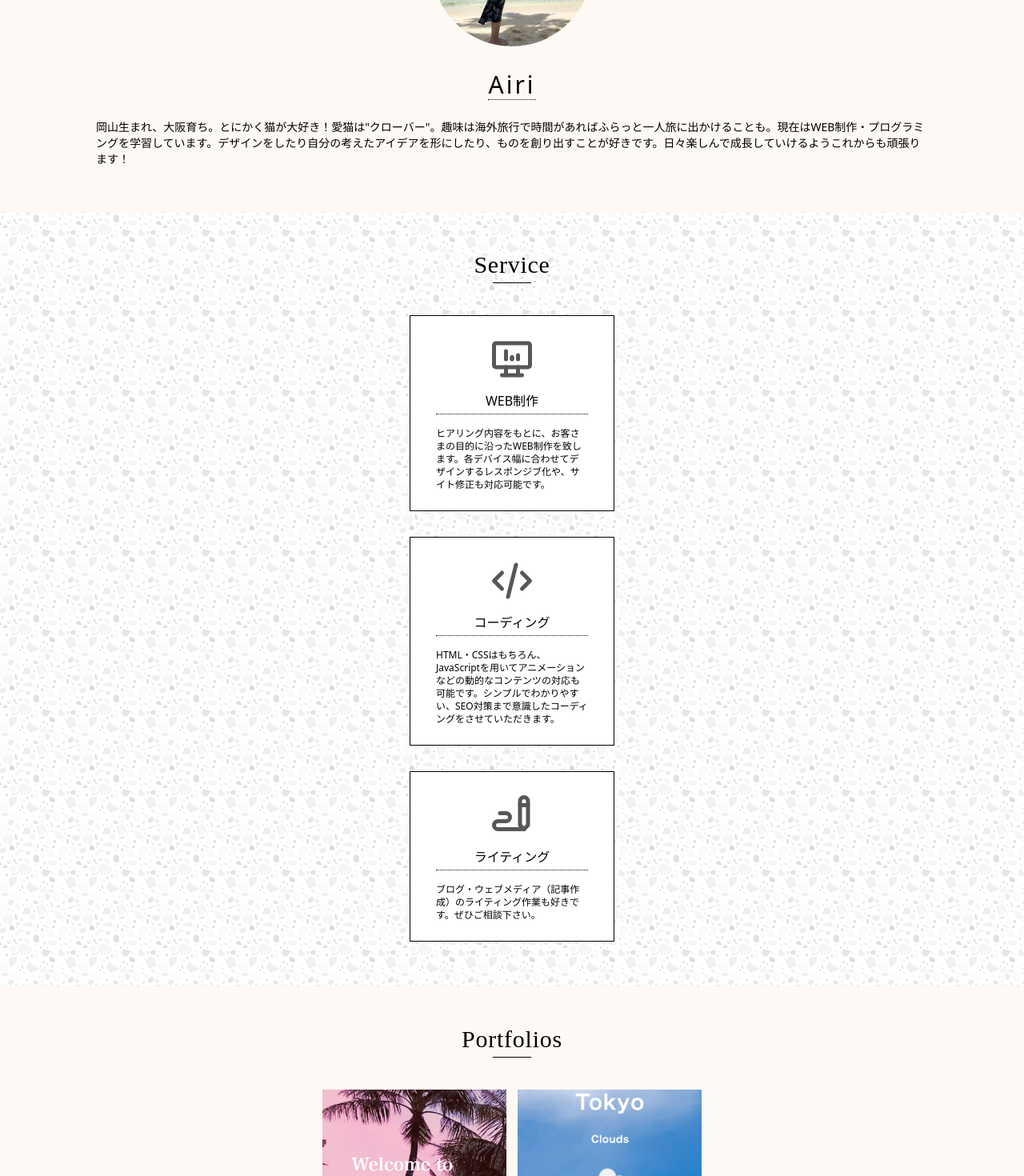
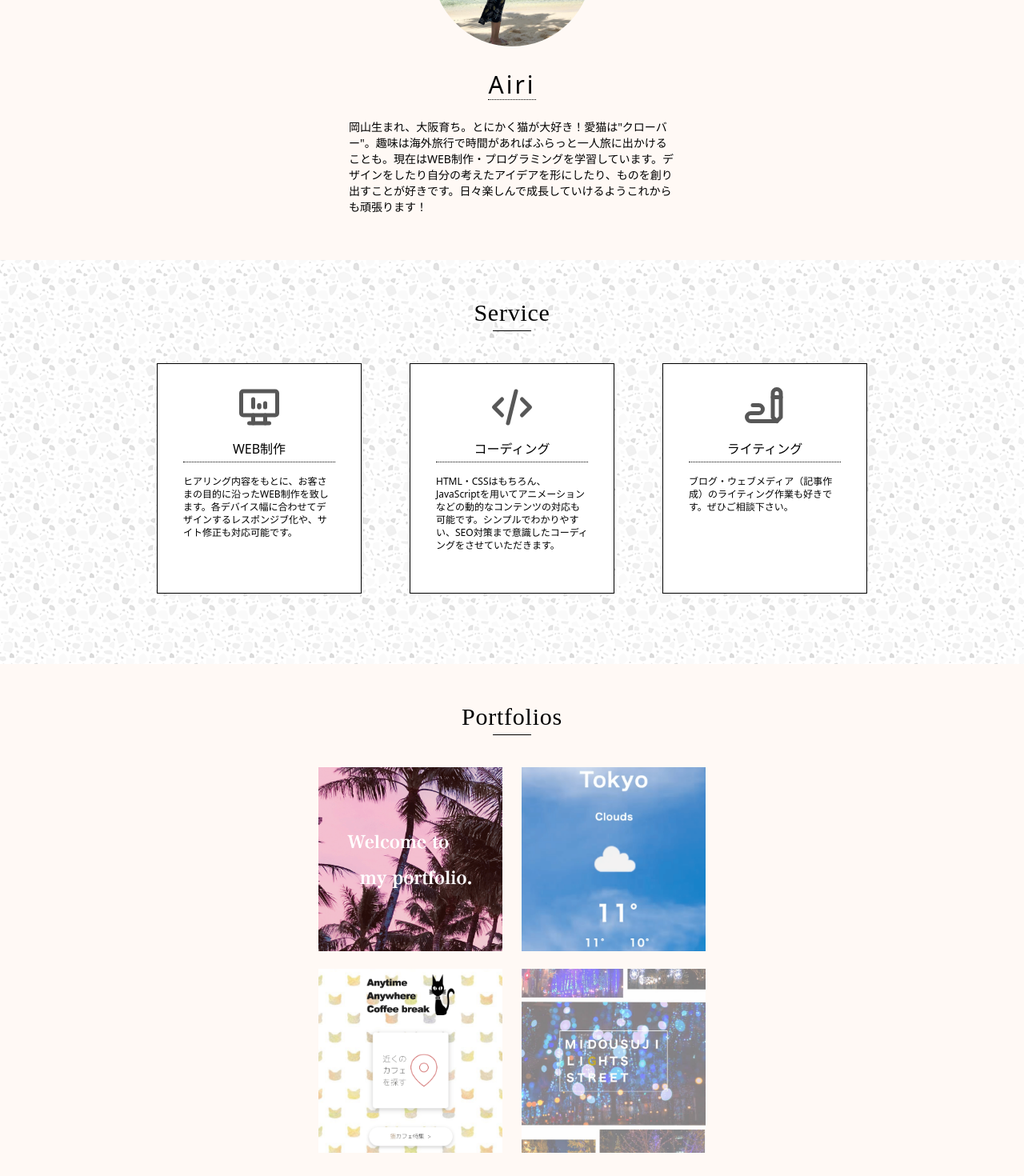
Before and after one commit to airiclover/Tailwind-practice, a Next.js app: page / in a window 1280 px wide. Shown: the part 1420-2890 px from the top of the page at 80% size. Built offline with nearby package versions, Linux system fonts and the light colour scheme.

Commit message:
📱 Add responsive design.

```diff
--- a/src/components/Concept.js
+++ b/src/components/Concept.js
@@ -3,7 +3,7 @@ export function Concept() {
     <div id="concept" className="pt-12 pb-14 px-2 text-center">
       <h1 className="font-Unna text-3xl tracking-wide">Concept</h1>
       <div className="border-t w-12 mx-auto mt-1 mb-2"></div>
-      <div className="mt-6 bg-pink-light text-xs text-center rounded-xl py-7 px-10 inline-block tracking-widest leading-9 shadow-inner sm:px-24 ">
+      <div className="mt-6 bg-pink-light text-xs text-center rounded-xl py-7 px-10 inline-block tracking-widest leading-9 shadow-inner sm:px-24">
         自分の考えているアイデアを形に。
         <br />
         「楽しみながら」をモットーに、
--- a/src/components/Portfolios.js
+++ b/src/components/Portfolios.js
@@ -35,7 +35,7 @@ export function Portfolios() {
       <h1 className="font-Unna text-3xl tracking-wide">Portfolios</h1>
       <div className="border-t w-12 mx-auto mt-1 mb-10"></div>
 
-      <div className="grid grid-cols-2 gap-y-1 gap-x-2.5 sm:gap-y-2 sm:gap-x-3.5">
+      <div className="grid grid-cols-2 gap-y-1 gap-x-2.5 sm:gap-y-2 sm:gap-x-3.5 lg:gap-y-4 lg:gap-x-6">
         {PTFIMAGES.map((ptfimage) => (
           <a
             key={ptfimage.name}
--- a/src/components/Profile.js
+++ b/src/components/Profile.js
@@ -22,7 +22,7 @@ export function Profile() {
       <div className="pt-6 text-3xl font-light inline-block tracking-widest border-dotted border-b border-black">
         Airi
       </div>
-      <p className="pt-6 px-9 text-sm text-left sm:px-28">
+      <p className="pt-6 px-9 text-sm text-left sm:px-28 lg:w-6/12 lg:mx-auto">
         岡山生まれ、大阪育ち。とにかく猫が大好き！愛猫は"クローバー"。趣味は海外旅行で時間があればふらっと一人旅に出かけることも。現在はWEB制作・プログラミングを学習しています。デザインをしたり自分の考えたアイデアを形にしたり、ものを創り出すことが好きです。日々楽しんで成長していけるようこれからも頑張ります！
       </p>
     </div>
--- a/src/components/Service.js
+++ b/src/components/Service.js
@@ -26,11 +26,11 @@ export function Service() {
     <div id="service" className="bg-stoneImg pt-12 pb-14 px-2 text-center">
       <h1 className="font-Unna text-3xl tracking-wide">Service</h1>
       <div className="border-t w-12 mx-auto mt-1 mb-10"></div>
-      <div>
+      <div className="lg:mx-auto lg:flex lg:items-start lg:w-9/12">
         {SERVICES.map((service) => (
           <div
             key={service.name}
-            className="border-solid border w-64 mx-auto mb-8 last:mb-0 py-6 px-8 bg-white"
+            className="border-solid border w-64 mx-auto mb-8 last:mb-0 py-6 px-8 bg-white lg:h-72"
           >
             <Image
               src={service.src}
--- a/src/components/Top.js
+++ b/src/components/Top.js
@@ -1,7 +1,6 @@
 export function Top() {
   return (
     <div id="top" className="bg-topImg h-screen bg-cover flex">
-      {/* <div> */}
       <div className="text-white font-Unna font-semibold text-4xl leading-relaxed self-center mx-auto">
         Welcome to
         <br />
```
